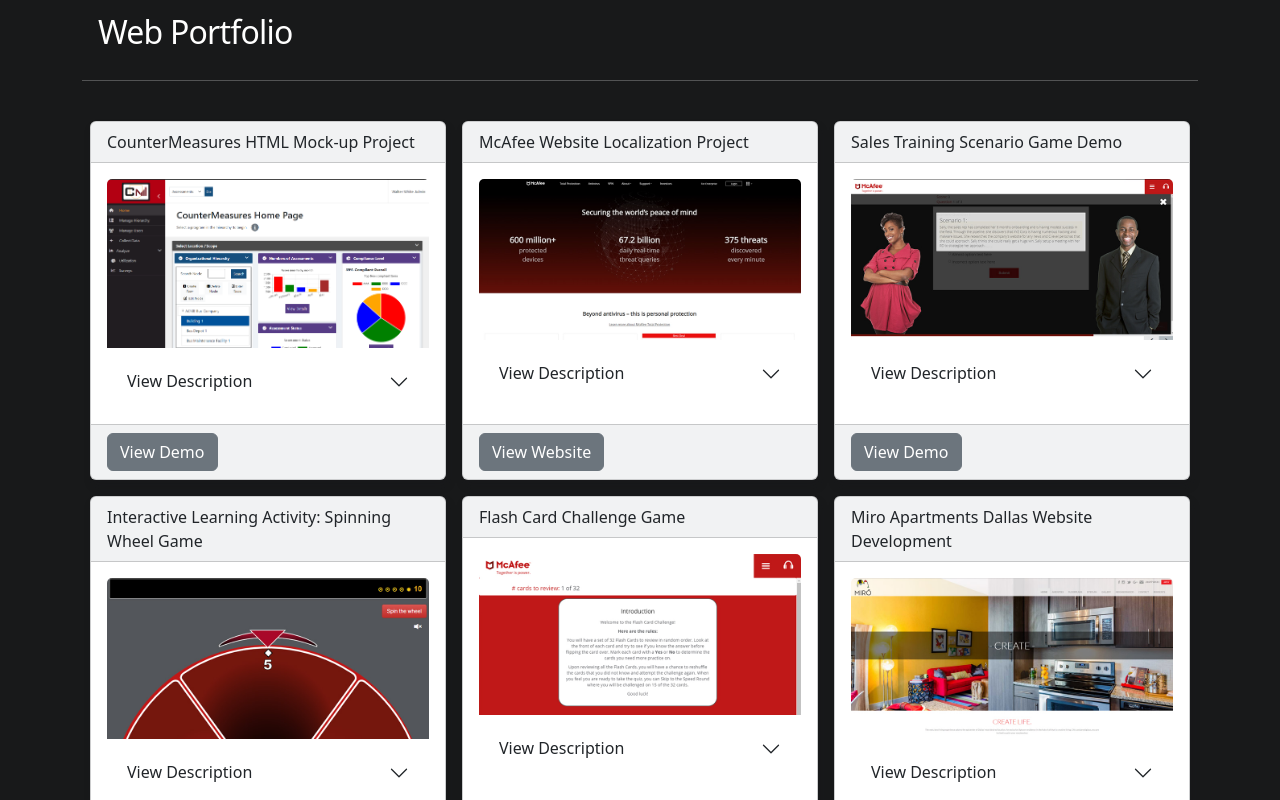
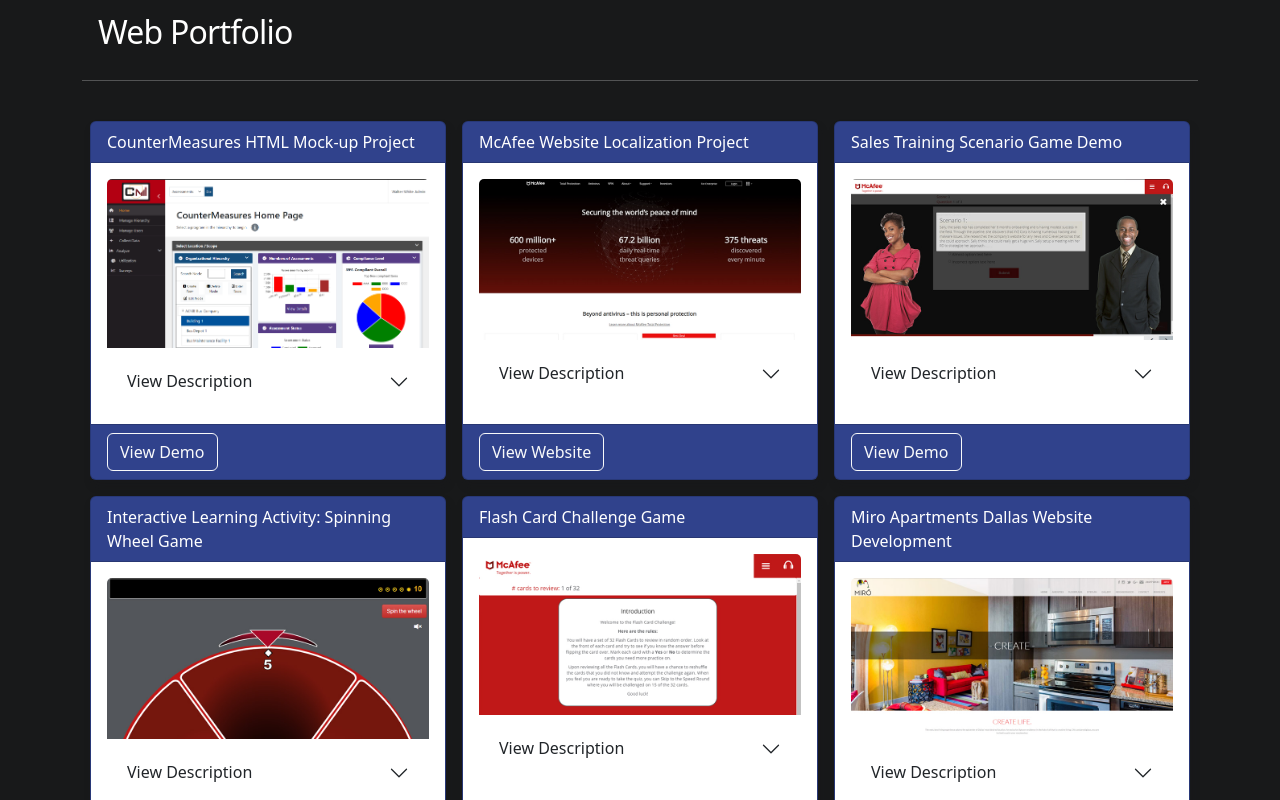
Before and after one commit to pryzemedia/pryzemedia, an Angular app: page / in a window 1280 px wide. Shown: the part 720-1520 px from the top of the page. Built offline with nearby package versions, Linux system fonts and the light colour scheme.

Commit message:
Updated Web section. Updated colors and added footer. Added Scrollspy to the menu. Need to finish the footer.Placeholder footer. - Jeff

```diff
--- a/src/app/components/reusable/multi-cards/multi-cards.component.html
+++ b/src/app/components/reusable/multi-cards/multi-cards.component.html
@@ -12,12 +12,12 @@
               <div class="accordion-item">
                 <h2 class="accordion-header" [id]="'flush-heading_' + j">
                   <button class="accordion-button collapsed" type="button" data-bs-toggle="collapse"
-                          [attr.data-bs-target]="'#flush-collapse_' + j" aria-expanded="false"
-                          [attr.aria-controls]="'flush-collapse_' + j">
+                          [attr.data-bs-target]="'#' + uID + 'flush-collapse_' + j" aria-expanded="false"
+                          [attr.aria-controls]="uID + 'flush-collapse_' + j">
                     View Description
                   </button>
                 </h2>
-                <div [id]="'flush-collapse_' + j" class="accordion-collapse collapse"
+                <div [id]="uID + 'flush-collapse_' + j" class="accordion-collapse collapse"
                      [attr.aria-labelledby]="'flush-heading_' + j"
                      [attr.data-bs-parent]="'#accordion_' + j">
                   <div class="accordion-body">
--- a/src/app/components/reusable/multi-cards/multi-cards.component.ts
+++ b/src/app/components/reusable/multi-cards/multi-cards.component.ts
@@ -17,6 +17,8 @@
 
   @Input()
   cardList: showcaseItem[] = [];
+  @Input()
+  uID: string = "web";
   @Input()
   btnColorClass: string = "btn-secondary";
   @Input()
--- a/src/app/footer/footer.component.html
+++ b/src/app/footer/footer.component.html
@@ -1,4 +1,4 @@
-<div class="row bg-blue-darker">
+<div class="row bg-blue-darker g-0">
   <div class="col">
     <div class="container">
       <footer class="d-flex flex-wrap justify-content-between align-items-center py-3 my-4 border-top">
--- a/src/app/pages/video/video.component.html
+++ b/src/app/pages/video/video.component.html
@@ -6,6 +6,7 @@
         <hr class="title-divider" />
         <app-multi-cards
           [cardList]="videoPortfolio"
+          [uID]="'video'"
           [headerColorClass]="'bg-purple-dark'"
           [headerTextColor]="'text-light'"
           [videoModal]="true"
--- a/src/app/pages/web/web.component.html
+++ b/src/app/pages/web/web.component.html
@@ -6,6 +6,9 @@
         <hr class="title-divider" />
         <app-multi-cards
         [cardList]="webPortfolio"
+        [headerColorClass]="'bg-blue-deep'"
+        [headerTextColor]="'text-white'"
+        [btnColorClass]="'btn-outline-light'"
         >
         </app-multi-cards>
       </div>
--- a/src/styles.css
+++ b/src/styles.css
@@ -47,6 +47,14 @@
 
 .bg-blue-darker{
   background-color: #141724 !important;
+}
+
+.bg-orange{
+  background-color: #fd7e14 !important;
+}
+
+.bg-blue-deep{
+  background-color: #314490 !important;;
 }
 
 .featurette-heading {
```
